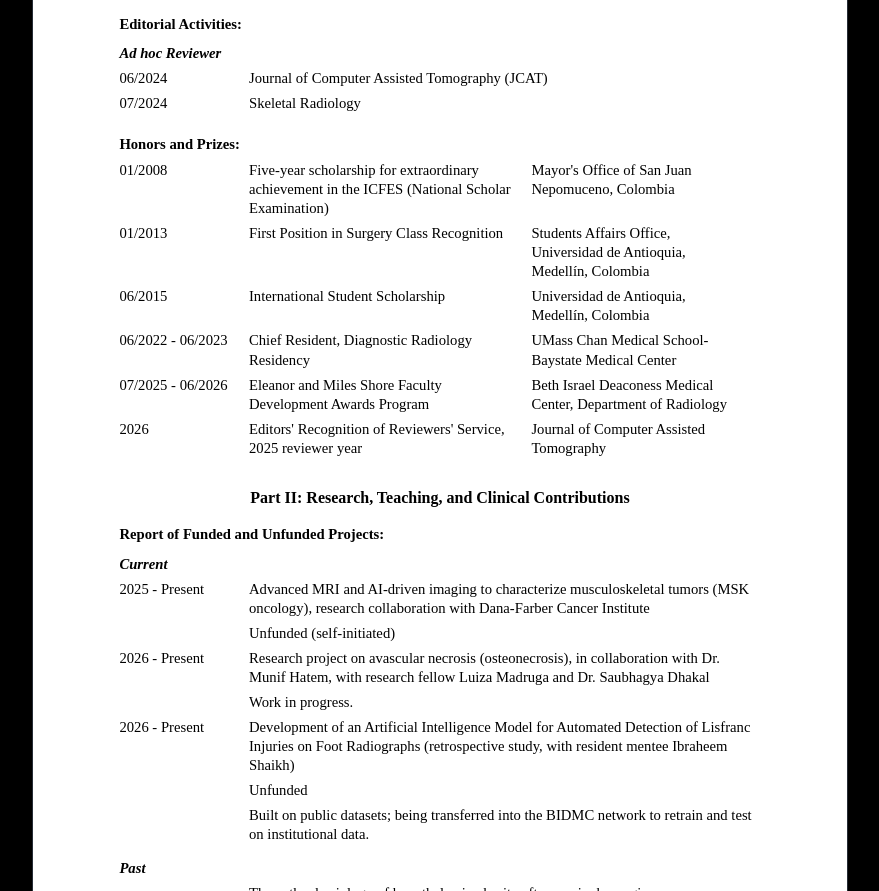
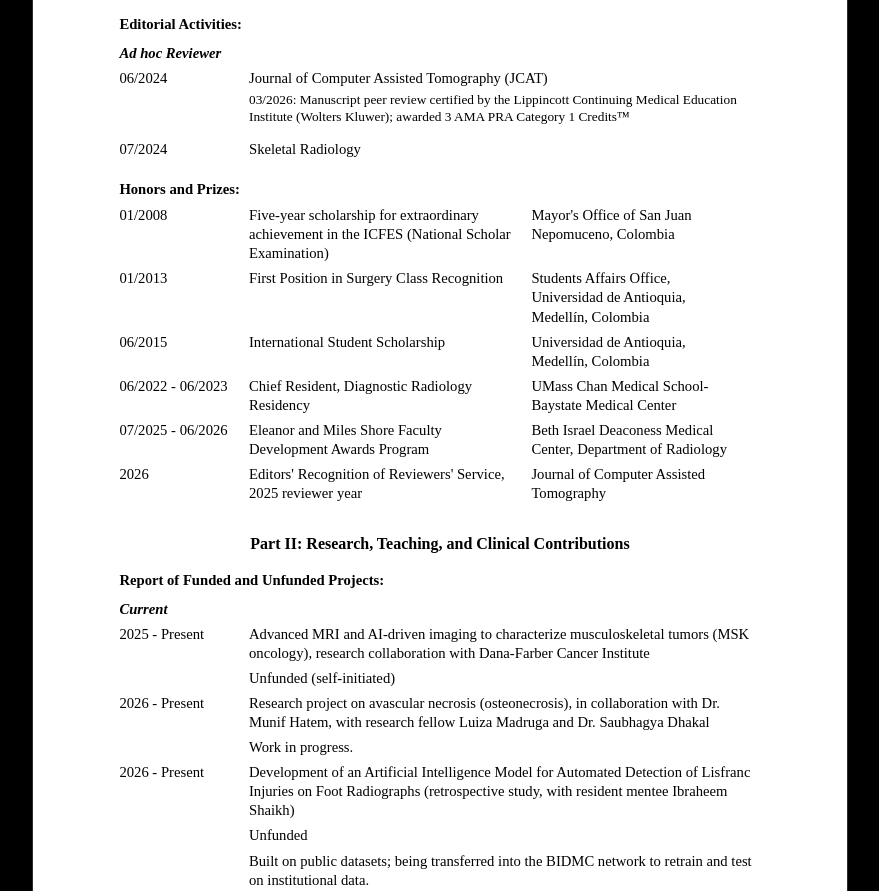
Before and after one commit to edgarlmartinez/edgarlmartinez.github.io, an Astro site: page /cv in a window 1280 px wide. Shown: the part 3409-4300 px from the top of the page, without its empty margins (200-1079 px from the left). Built offline with nearby package versions, Linux system fonts and the light colour scheme; Astro itself is replaced by a stand-in of ours.

Commit message:
CV: add JCAT peer review CME certificate (03/2026) (#23)
Claude-Session: https://claude.ai/code/session_01C18X7TwVjC3NxrbsUAi2LY

Co-authored-by: Edgar L. Martinez Salazar <noreply@users.noreply.github.com>
Co-authored-by: Claude Opus 5.5 <noreply@anthropic.com>

```diff
--- a/src/data/cv.yaml
+++ b/src/data/cv.yaml
@@ -280,6 +280,8 @@ editorial_activities:
   ad_hoc_reviewer:
     - journal: Journal of Computer Assisted Tomography (JCAT)
       start: 06/2024
+      notes:
+        - "03/2026: Manuscript peer review certified by the Lippincott Continuing Medical Education Institute (Wolters Kluwer); awarded 3 AMA PRA Category 1 Credits™"
     - journal: Skeletal Radiology
       start: 07/2024
   other_roles: []
--- a/src/pages/cv.astro
+++ b/src/pages/cv.astro
@@ -109,7 +109,7 @@ const dp = (() => {
       <h3>Editorial Activities:</h3>
       {has(cv.editorial_activities.ad_hoc_reviewer) && <>
         <h4>Ad hoc Reviewer</h4>
-        <table>{chrono(cv.editorial_activities.ad_hoc_reviewer).map((e) => <tr><td class="d">{range(e)}</td><td>{e.journal}</td></tr>)}</table>
+        <table>{chrono(cv.editorial_activities.ad_hoc_reviewer).map((e) => <tr><td class="d">{range(e)}</td><td>{e.journal}{e.notes?.map((n) => <div class="note">{n}</div>)}</td></tr>)}</table>
       </>}
       {has(cv.editorial_activities.other_roles) && <>
         <h4>Other Editorial Roles</h4>
```
